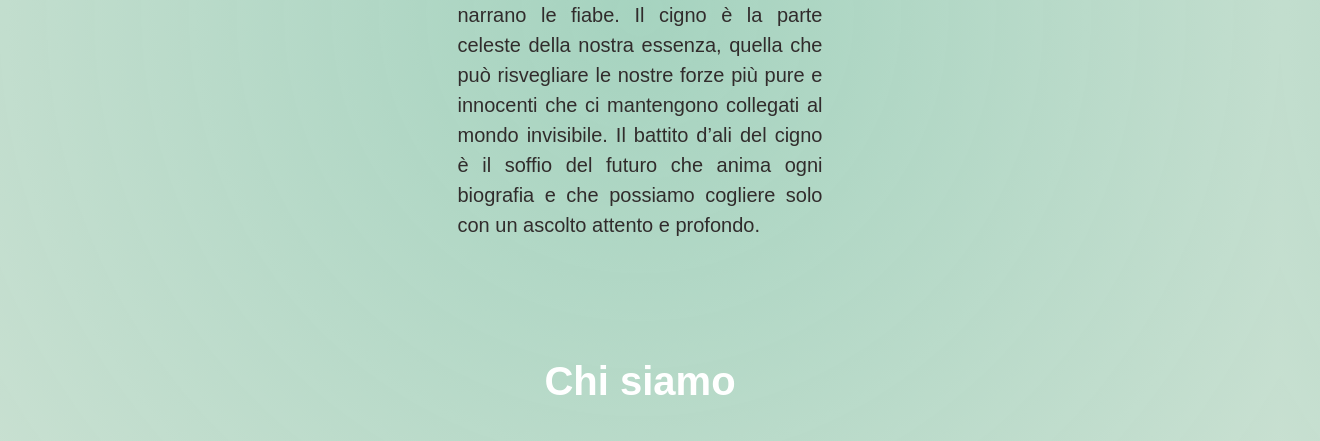
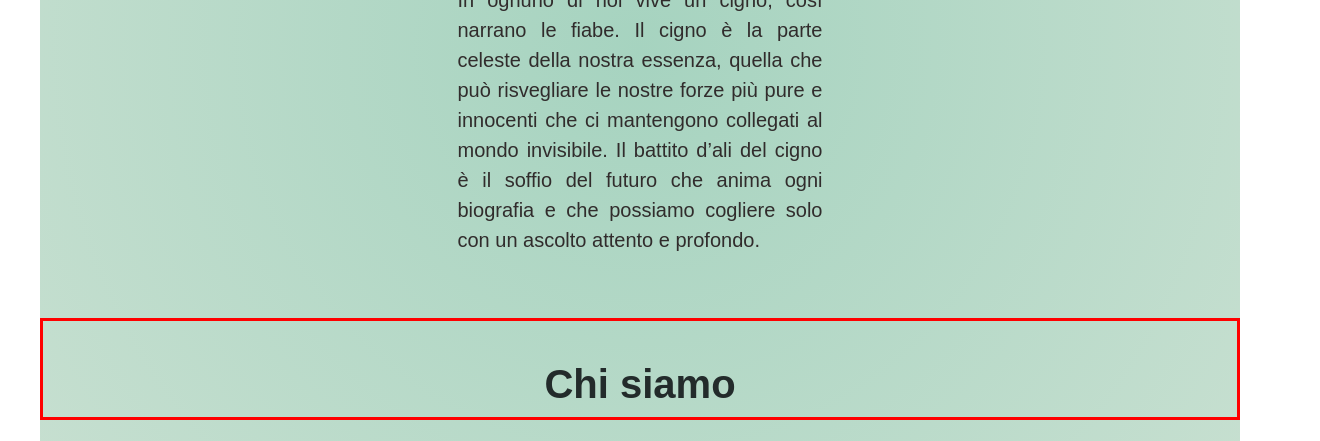
Before and after one commit to clarakk/Bea_biografia, a website: page index.html in a window 1280 px wide. Shown: the part 1838-2279 px from the top of the page, 1320 px wide, since content can reach past the window. Drawn offline with nearby package versions, Linux system fonts and the light colour scheme.

Commit message:
scrolling

```diff
--- a/index.html
+++ b/index.html
@@ -39,7 +39,7 @@
                 <ul class="nav__list nav__list--primary">
                     <li class="nav__item"><a href="#" onclick="myReloadFunction()" class="nav__link">Home</a></li>
                     <li class="nav__item"><a href="#chi_siamo" class="nav__link">Chi siamo</a></li>
-                    <li class="nav__item"><a href="#" class="nav__link">Presentazione</a></li>
+                    <li class="nav__item"><a href="#presentazione" class="nav__link">Presentazione</a></li>
                 </ul>
                 <ul class="nav__list nav__list--secondary">
                     <li class="nav__item"><a href="#" class="nav__link">Contatti</a></li>
@@ -127,10 +127,11 @@
 
             </article>
         </section>
-        <a name="chi_siamo"></a>
-        <section class="chi_siamo">
+        <a name="chi_siamo">
+        <section class="chi_siamo"></a>
 
             <div class="chi_siamo__title">
+
                 <h1>Chi siamo</h1>
             </div>
             <div class="biografe">
--- a/style.css
+++ b/style.css
@@ -5,13 +5,7 @@
 
 :root {
     --white: #ffffff;
-}
-
-body {
-    background: rgb(193, 17, 37);
-    background: radial-gradient(circle, rgba(123, 190, 161, 0.675) 0%, rgba(229, 232, 219, 0.802) 80%);
-    width: 100%;
-    padding-top: 60px;
+    --light_black: #232b2b;
 }
 
 /* ! Reset */
@@ -19,6 +13,7 @@ body,
 html {
    font-family: "Inter";
    font-weight: 600;
+   color: var(--light_black)
 
             }
 
@@ -169,9 +164,9 @@ p {
 }
 
 .container {
-
+    background: radial-gradient(circle, rgba(123, 190, 161, 0.675) 0%, rgba(229, 232, 219, 0.802) 80%);
     max-width: 1200px;
-    /* position: relative; */
+    position: relative;
     margin: 0 auto;
     overflow: hidden;
 
@@ -182,7 +177,8 @@ p {
     max-width: 1200px;
     background: #306f47;
     text-align: center;
-    position: fixed;
+    /* position: relative;
+    margin-top: -55px */
     z-index: 2;
     top: 0;
     /* display: none; */
@@ -340,7 +336,7 @@ h1 {
 /* COVER */
 .presentazione {
     max-width: 380px;
-    margin: 0 auto;
+    margin: 40px  auto 0 auto;
 }
 
 .cover {
@@ -457,7 +453,7 @@ a:hover {
 
 .cigno h2 {
     text-align: center;
-    color: var(--white);
+    color: var(--light_black);
     padding: 0 20px;
 }
 
@@ -479,10 +475,10 @@ a:hover {
 }
 
 .chi_siamo__title {
-    /* border: 3px solid red; */
-    color: var(--white);
-    margin-top: 90px;
-    padding-top: 20px;
+    border: 3px solid red;
+    color: var(--light_black);
+    margin-top: 55px;
+    padding-top: 40px;
     text-align: center;
 }
 
@@ -501,6 +497,11 @@ a:hover {
 /* @note Qui comincia la prima media query */
 
 @media (min-width:1000px) {
+
+body {
+   padding-top:55px;
+}
+
     .nav-toggle {
         display: none;
     }
@@ -510,6 +511,9 @@ a:hover {
     }
 
     header {
+        position: fixed;
+        top: 0;
+
         display: flex;
         align-items: center;
         padding: 0.2rem 0;
```
